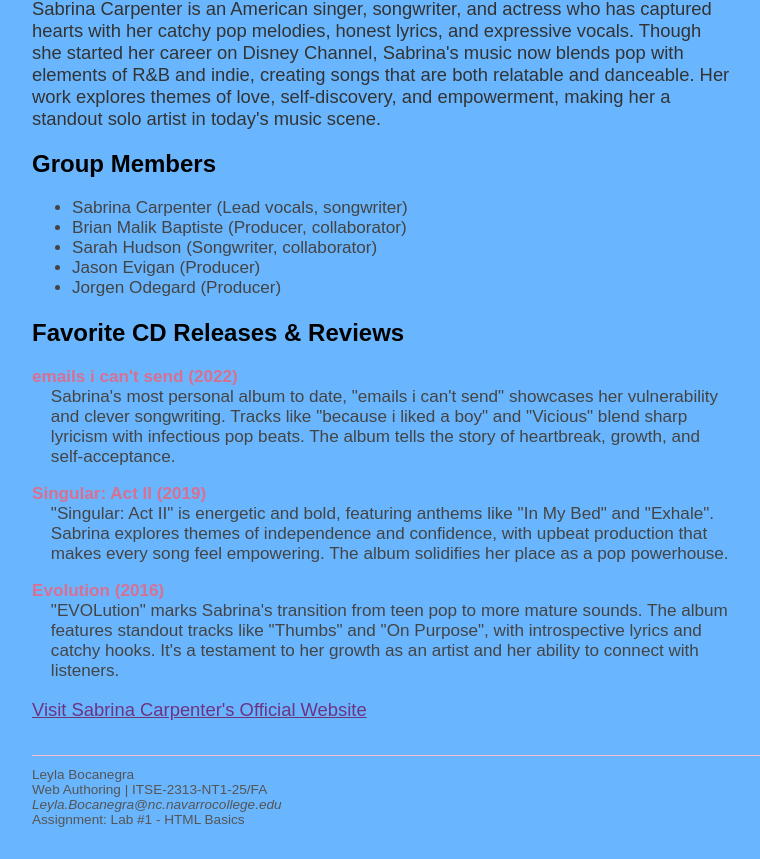
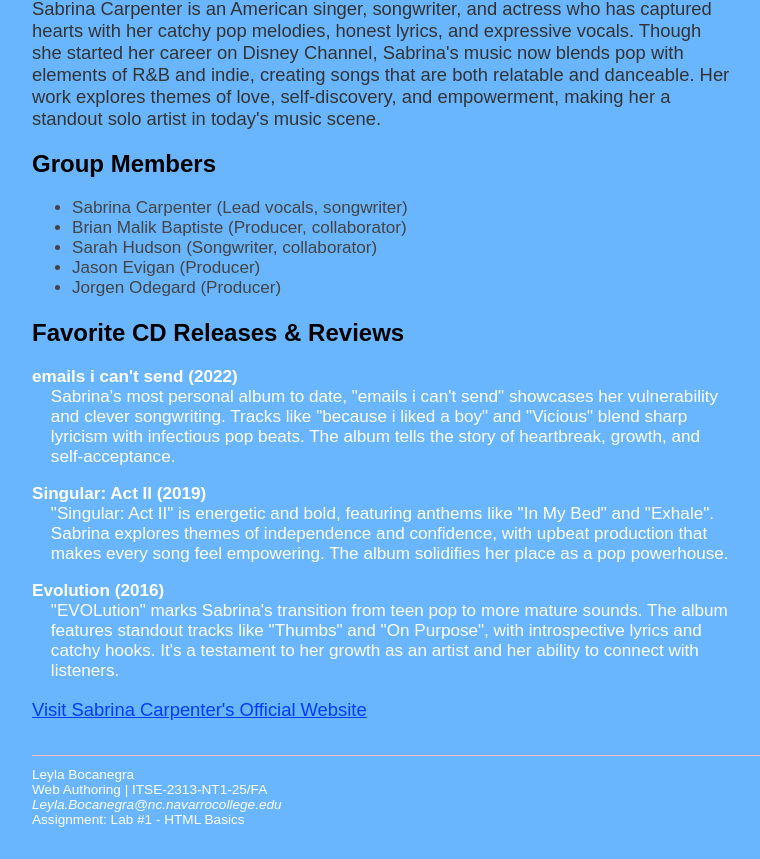
Before and after one commit to LeylaBird/Band, a plain HTML site: page index.html in a window 1280 px wide. Shown: the part 108-967 px from the top of the page, without its empty margins (0-760 px from the left). Drawn offline with Linux system fonts and the light colour scheme.

Commit message:
more color changes

```diff
--- a/index.html
+++ b/index.html
@@ -31,7 +31,7 @@
             margin-bottom: 1.2em;
         }
         a {
-            color: #6c3483;
+            color: #003cff;
             text-decoration: underline;
         }
         dl {
@@ -40,17 +40,17 @@
         }
         dt {
             font-weight: bold;
-            color: #d87093;
+            color: #ffffff;
             margin-top: 1em;
         }
         dd {
             margin-left: 1.1em;
             margin-bottom: 0.7em;
-            color: #444;
+            color: #ffffff;
         }
         footer {
             font-size: 0.85em;
-            color: #555;
+            color: #ffffff;
             margin-top: 2.5em;
             border-top: 1px solid #f8bbd0;
             padding-top: 0.8em;
```
